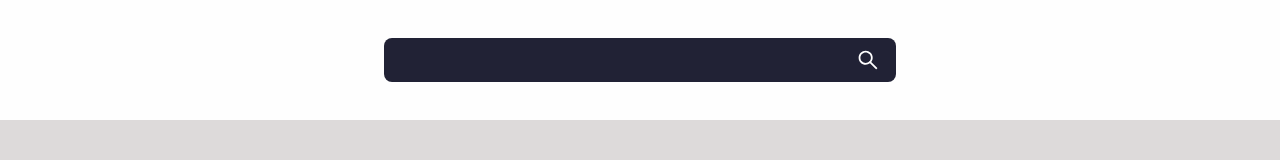
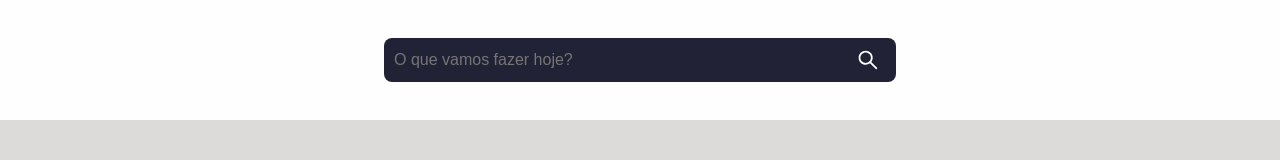
Before and after one commit to Fernando-Filho/Anotacoes, a React (Create React App) app in the folder anotacoes/: page / in a window 1280 px wide. Shown: the top 160 px of the page. Built offline with nearby package versions, Linux system fonts and the light colour scheme.

Commit message:
Ajuste do placeholder

```diff
--- a/anotacoes/src/components/Search/Index.js
+++ b/anotacoes/src/components/Search/Index.js
@@ -4,7 +4,7 @@ import { useState } from "react";
 
 import { AiOutlineSearch } from "react-icons/ai";
 
-const Search = (props) => {
+const Search = () => {
 
     const [searchTitle, setSearchTitle] = useState()
 
@@ -19,7 +19,7 @@ const Search = (props) => {
             <input
                 type="text"
                 value={searchTitle}
-                placeholder={props.placeholder}
+                placeholder="O que vamos fazer hoje?"
                 onChange={handleSearchNote}
 
             />
```
